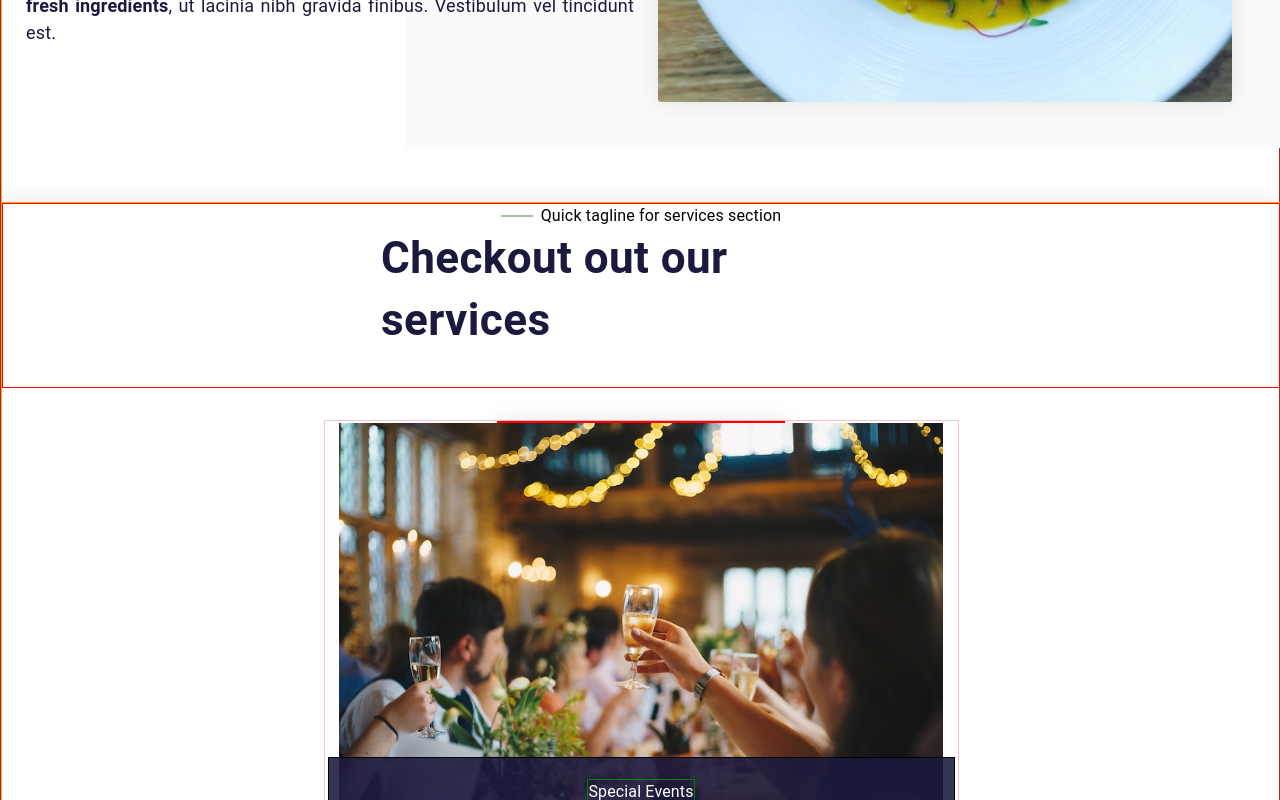
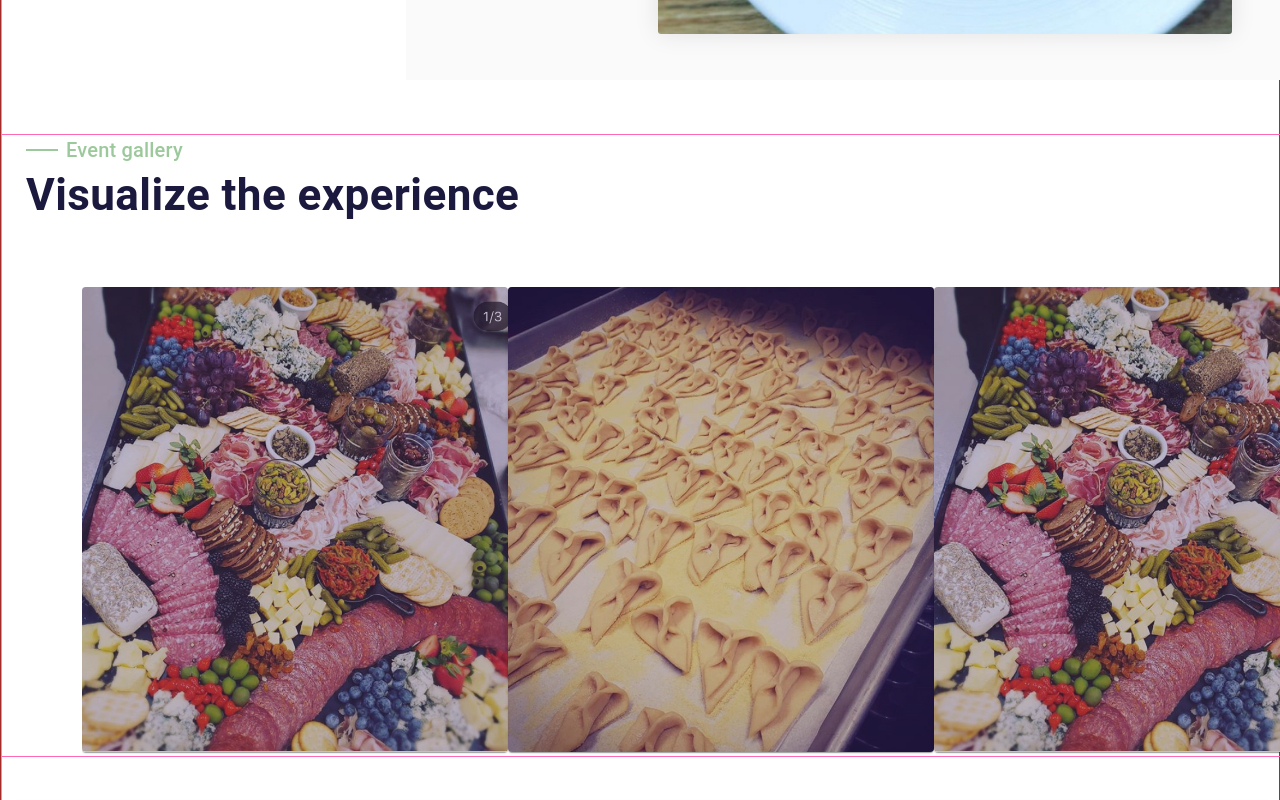
Before and after one commit to latifahpresident/otaku-catering-client, a React (Create React App) app: page / in a window 1280 px wide. Shown: the part 1260-2060 px from the top of the page. Built offline with nearby package versions, Linux system fonts and the light colour scheme.

Commit message:
added multicarousel for events

```diff
--- a/package.json
+++ b/package.json
@@ -17,6 +17,7 @@
     "react-router-dom": "^5.0.0",
     "react-scripts": "2.1.8",
     "react-slick": "^0.27.10",
+    "slick-carousel": "^1.8.1",
     "styled-components": "^4.2.0"
   },
   "scripts": {
--- a/src/App.css
+++ b/src/App.css
@@ -61,4 +61,62 @@ p {
   color: #dde9e6;
   color: #edf3f0;
   color: #2a0061;
+  background: rgba(0, 0, 0, 0.349);
 }
+
+.slider-arrow {
+  position: absolute;
+  height: 100%;
+  width: 100%;
+  border: 3px solid turquoise;
+}
+
+.slick-prev {
+  color: #9CC99B;
+  background-color: transparent;
+  height: 30px;
+  /* border: 3px solid black; */
+  position: absolute;
+  top: -20px;
+  left: 1400px;
+  width: 70px;
+}
+.slick-next {
+  color: #9CC99B;
+  background-color: transparent;
+  height: 30px;
+  /* border: 3px solid blue; */
+  position: absolute;
+  top: -20px;
+  left: 1500px;
+  width: 70px;
+}
+.slick-prev:hover {
+  color: teal;
+  /* background-color: cornflowerblue; */
+}
+
+.slick-prev:before,
+.slick-next:before {
+  color: #9CC99B;
+  font-size: 2rem;
+}
+.slick-prev:after,
+.slick-next:after {
+  color: #9CC99B;
+  font-size: 2rem;
+}
+.arrow-btn {
+  top: 45%;
+  z-index: 1;
+  border: 3px solid black;
+
+}
+.next {
+  float: right;
+  border: 3px solid black;
+
+}
+/* .slick-slide .slick-active {
+  width: 440px
+} */
--- a/src/GlobalStyles/styles.js
+++ b/src/GlobalStyles/styles.js
@@ -2,4 +2,5 @@ export const darkPurple = "#1B193D";
 export const greenColor = "#9CC99B";
 export const white = "#FFFF";
 export const transparentPurple = "#1a183de0";
+export const transparentLightPurple ="#5a3d7457";
 export const lightbrownColor = "#FAFAFA";
--- a/src/components/Carousel/MultiItemCarousel.js
+++ b/src/components/Carousel/MultiItemCarousel.js
@@ -1,48 +1,265 @@
-import React from "react";
+import React, { Component } from "react";
 import Slider from "react-slick";
+import {withRouter} from "react-router-dom";
+import "slick-carousel/slick/slick.css";
+import "slick-carousel/slick/slick-theme.css";
 import { makeStyles } from '@material-ui/core/styles';
-import { Grid } from "@material-ui/core";
+import withWidth, { isWidthUp } from "@material-ui/core/withWidth";
+import { Grid, Typography, } from "@material-ui/core";
+import {greenColor, darkPurple, transparentLightPurple} from "./../../GlobalStyles/styles";
+import Card from '@material-ui/core/Card';
+import CardActionArea from '@material-ui/core/CardActionArea';
+import CardMedia from '@material-ui/core/CardMedia';
+import "./../../App.css";
+import charcuterieboard from "./../../assests/images/charcuterieboard.jpg";
+import pasta from "./../../assests/images/fresh_pasta.jpg";
 
 const useStyles = makeStyles((theme) => ({
     root: {
       flexGrow: 1,
-      display: "flex",
-      justifyContent: "center",
-      alignItems: "center",
-     flexDirection: "column",
+     marginTop: "4rem",
      width: "100%",
      border: "1px solid orange",
-     margin: "0 auto",
-     height: "auto",
-    //  padding: "0 2.5rem",
-     overflow: "hidden",
+     [theme.breakpoints.down('lg')]: {
+        border: "1px solid hotpink",
+       },
+      [theme.breakpoints.down('md')]: {
+        border: "1.5px solid limegreen",
+       },
+      [theme.breakpoints.down('sm')]: {
+        border: "2px solid teal",
+
+       },
+    },
+    title: {
+        display: "flex",
+        justifyContent: "flex-start",
+        alignItems: "flex-start",
+        flexDirection: "column",
+        // border: "1px solid red",
+        alignSelf: "flex-start",
+        padding: "0 1.5rem",
+    },
+    tagline: {
+        display: "flex",
+        justifyContent: "center",
+        alignItems: "center",
+        // border: "1px solid teal",
+        [theme.breakpoints.down('xs')]: {
+            width: 350,
+            justifyContent: "flex-start",
+        },
+    },
+    line: {
+        width: 30,
+        border: `.2px solid ${greenColor}`,
+        backgroundColor: `${greenColor}`,
+        marginRight: ".5rem"
+    },
+    h4: {
+        color: `${greenColor}`,
+        lineHeight: 1.5,
+        fontWeight: 500,
+        fontSize: 20,
+        [theme.breakpoints.down('sm')]: {
+            fontSize: 17
+        },
+
+
+    },
+    h1: {
+        fontSize: "2.75rem",
+        lineHeight: 1.4,
+        fontWeight: "bold",
+        maxWidth: 520,
+        marginBottom: "2.25rem",
+        color: `${darkPurple}`,
+        [theme.breakpoints.down('sm')]: {
+            fontSize: 35
+        },
+        [theme.breakpoints.down('xs')]: {
+            fontSize: 28,
+            alignSelf: "flex-start"
+        },
     },
     column: {
         height: 75,
-        width: 75,
-    }
+        width: 25,
+        border: "1px solid black"
+    },
+    arrow: {
+        color: `${greenColor}`,
+        display: "block",
+        border: "1px solid green"
+    },
+    carousel: {
+        // border: "1px solid limegreen",
+        width: "100%",
+        margin: "0 auto",
+        marginTop: "1.5rem",
+        paddingLeft: "5rem",
+        // display: "flex",
+        // justifyContent: "center",
+        [theme.breakpoints.down('sm')]: {
+            paddingLeft: 0
+        },
+    },
+    container: {
+        // maxWidth: 400,
+       width: 800,
+       marginRight: "4rem",
+       position: "relative",
+       [theme.breakpoints.down('sm')]: {
+        marginRight: 0
+    },
+      },
+      media: {
+        height: 465,
+      },
+      overlay: {
+        position: "absolute",
+        bottom: 0,
+        background: "rgb(0, 0, 0)",
+        // background: "rgba(0, 0, 0, 0.5)", /* Black see-through */
+        background: `${transparentLightPurple}`,
+        color: "#f1f1f1",
+        width: "100%",
+        transition: ".5s ease",
+        opacity: 1,
+        color: "white",
+        fontSize: "20px",
+        padding: "20px",
+        textAlign: "center",
+        height: 465,
+        ":hover": {
+            opacity: 1,
+        }
+      }
   }));
 
-const MultiItemCarousel = () => {
+  const data = [
+      {
+          image: `${charcuterieboard}`,
+          title: "charcuterieboard",
+      },
+      {
+        image: `${pasta}`,
+        title: "charcuterieboard",
+    },
+    {
+        image:`${charcuterieboard}`,
+        title: "charcuterieboard",
+    },
+    {
+        image: `${pasta}`,
+        title: "charcuterieboard",
+    },
+    {
+        image: `${charcuterieboard}`,
+        title: "charcuterieboard",
+    },
+    {
+        image: `${pasta}`,
+        title: "charcuterieboard",
+    },
+    {
+        image: `${charcuterieboard}`,
+        title: "charcuterieboard",
+    },
+  ]
+
+const MultiItemCarousel = (props) => {
     const classes = useStyles();
-    const settings = {
-        dots: true,
-        infinite: true,
-        speed: 500,
-        slidesToShow: 3,
-        slidesToScroll: 3
+
+
+    function SamplePrevArrow(props) {
+        const { className, style, onClick } = props;
+        return (
+          <div
+            className="slick-arrow slick-prev"
+            // style={{ ...style, display: "block", background: "green" }}
+            onClick={onClick}
+          />
+        );
       };
+
+      function SampleNextArrow(props) {
+        const { className, style, onClick } = props;
+        return (
+          <div
+            className="slick-arrow slick-next"
+            // style={{ ...style, display: "block", background: "green" }}
+            onClick={onClick}
+          />
+        );
+      };
+
+      const getSlideNumber = () => {
+        // if (isWidthUp("xl", props.width)) {
+        //   return 5;
+        // }
+
+        // if (isWidthUp("lg", props.width)) {
+        //   return 4;
+        // }
+
+        if (isWidthUp("md", props.width)) {
+            console.log("props.width", props.width)
+          return 3;
+        }
+        if (isWidthUp("sm", props.width)) {
+          return 1;
+        }
+        return 1;
+      };
+
+
+  const settings = {
+    dots: false,
+    infinite: true,
+    speed: 500,
+    slidesToShow: getSlideNumber(),
+    slidesToScroll: getSlideNumber(),
+    nextArrow: <SampleNextArrow />,
+    prevArrow: <SamplePrevArrow />
+
+  };
+  console.log("settings slides to show", settings.slidesToShow)
+  console.log("settings speed", settings.speed)
+  console.log("width", props.width)
+
     return (
-        <Grid>
-             <h2> Multiple items </h2>
-        <Slider {...settings}>
-          <div className={classes.column}>
-            <h3>1</h3>
+
+        <div className={classes.root}>
+              <Grid className={classes.title}>
+                            <Grid className={classes.tagline}>
+                                <div className={classes.line}></div>
+                                <Typography component="h4" className={classes.h4}>Event gallery</Typography>
+                            </Grid>
+                            <Typography component="h1" className={classes.h1}>Visualize the experience</Typography>
+                </Grid>
+                <Grid className={classes.carousel}>
+        <Slider {...settings} >
+            {data.map((item) => (
+                 <Card className={classes.container}>
+                 <CardActionArea>
+                   <CardMedia
+                     className={classes.media}
+                     image={item.image}
+                     title={item.title}
+                   />
+
+                 </CardActionArea>
+               <div className={classes.overlay}></div>
+               </Card>
+            ))}
+          {/* <div >
+            <h3>item 1</h3>
           </div>
-          <div>
-            <h3>2</h3>
+          <div >
+            <h3>item 2</h3>
           </div>
-          <div>
+          <div >
             <h3>3</h3>
           </div>
           <div>
@@ -62,10 +279,11 @@ const MultiItemCarousel = () => {
           </div>
           <div>
             <h3>9</h3>
-          </div>
+          </div> */}
         </Slider>
         </Grid>
+        </div>
     )
 };
 
-export default MultiItemCarousel;
+export default withRouter(withWidth()(MultiItemCarousel));
--- a/src/components/Nav/desktop-nav/Nav.js
+++ b/src/components/Nav/desktop-nav/Nav.js
@@ -90,7 +90,7 @@ const useStyles = makeStyles((theme) => ({
       display: "flex",
       justifyContent: "space-between",
       alignItems: "center",
-      width: "20%",
+      width: "15%",
       [theme.breakpoints.up('sm')]: {
         display: "none",
        },
@@ -110,7 +110,7 @@ const toggleMenu = () => (event) => {
   };
   return (
     <div className={classes.root}>
-      <AppBar position="static">
+      <AppBar position="fixed">
         <Toolbar className={classes.toolbar}>
         <IconButton edge="start" className={classes.menuButton} color="inherit" aria-label="menu" onClick={toggleMenu(true)}>
             <Menu />
@@ -136,8 +136,8 @@ const toggleMenu = () => (event) => {
           </Grid>
           <Grid className={classes.mobileIcons}>
           <Facebook/>
-          {/* <a className={classes.a} href="tel:1-707-590-5355"><Phone/></a> */}
-       <Instagram/>
+          <a className={classes.a} href="tel:1-707-590-5355"><Phone/></a>
+       {/* <Instagram/> */}
        </Grid >
         </Toolbar>
       </AppBar>
--- a/src/pages/Home/About.js
+++ b/src/pages/Home/About.js
@@ -12,6 +12,7 @@ const useStyles = makeStyles((theme) => ({
       padding: "42px 0 36px 0",
       width: "100%",
       position: "relative",
+    //   marginBottom: "2rem",
       [theme.breakpoints.down('lg')]: {
         // border: "1px solid hotpink",
        },
--- a/src/pages/Home/Home.js
+++ b/src/pages/Home/Home.js
@@ -29,7 +29,7 @@ const Home = () => {
             <Jumbotron/>
             <div className={classes.root}>
                 <About/>
-                {/* <MultiItemCarousel/> */}
+                <MultiItemCarousel/>
                 <Services/>
             </div>
         </div>
```
Also changed, not shown: 1 other file (tests, documents, lock files or other folders).
